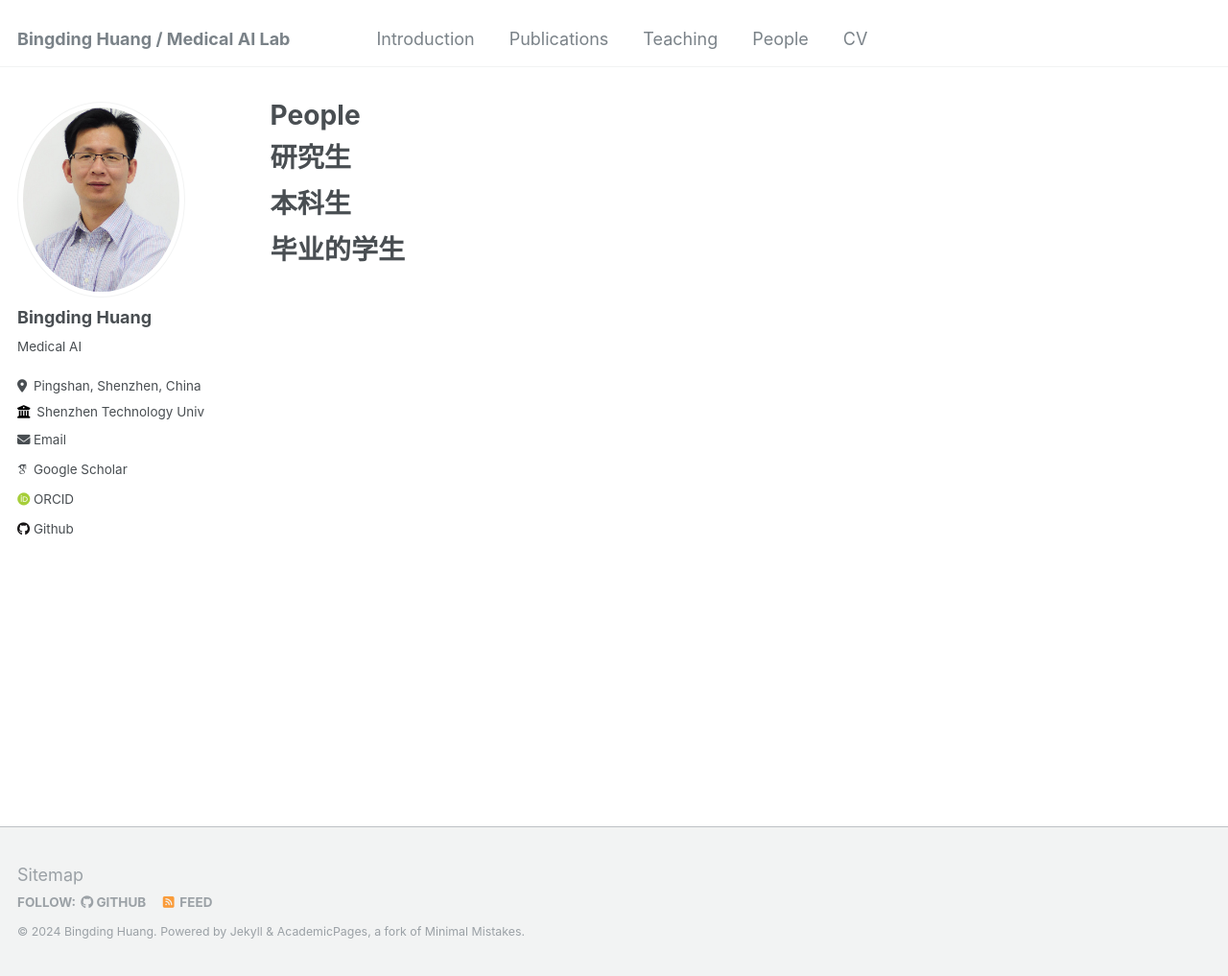
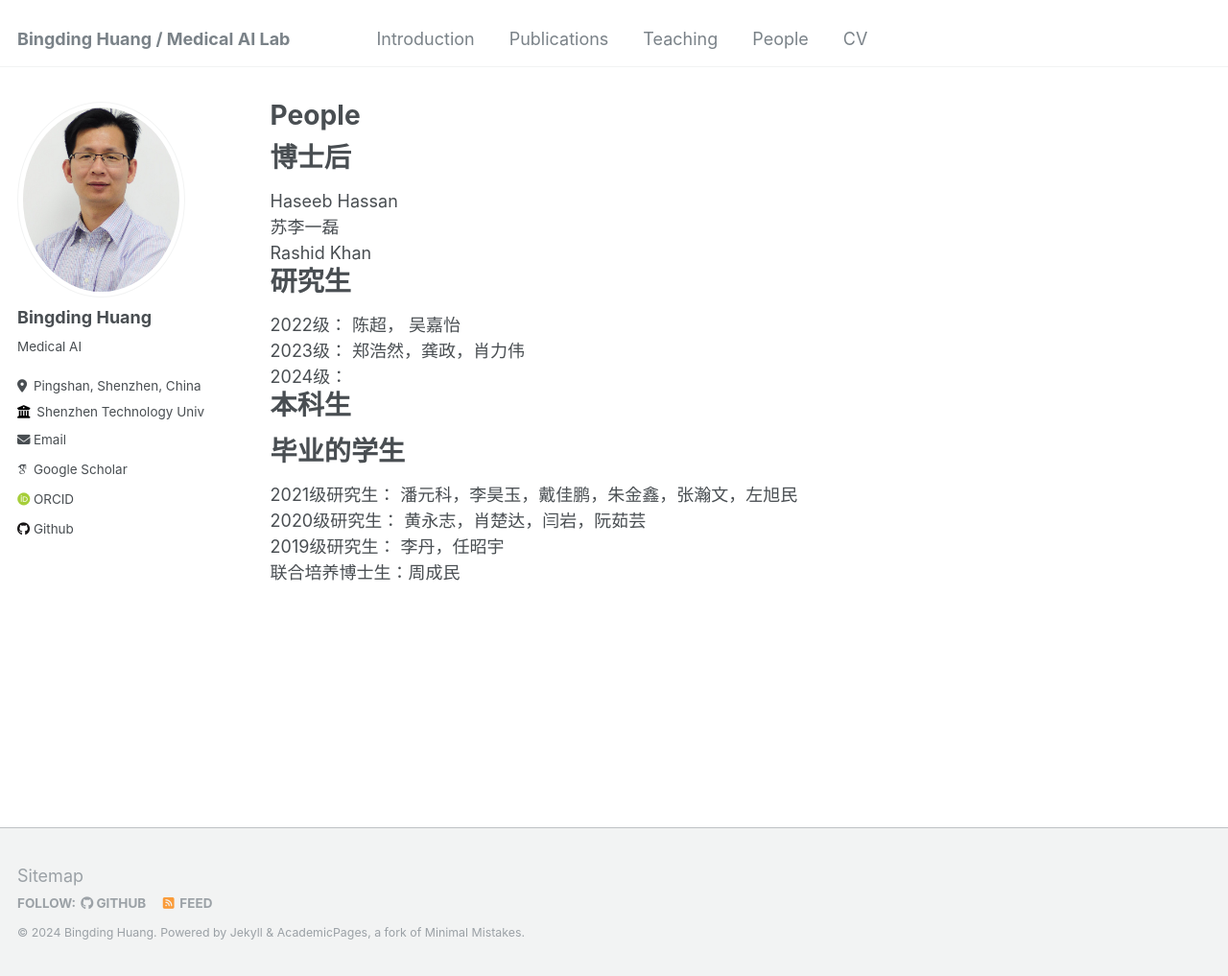
Before and after one commit to bingding/bingding.github.io, a Jekyll site: the page built from _pages/people.html, in a window 1280 px wide and 1017 px high. Shown: the whole window at 96% size. Built offline with Jekyll 4.4.1, drawn with Linux system fonts in a browser that asks for light colours; some web fonts are replaced.

Commit message:
add people

```diff
--- a/_pages/people.html
+++ b/_pages/people.html
@@ -6,15 +6,26 @@ author_profile: true
 ---
 
 {% include base_path %}
+<h1>
+  博士后
+  </h1>
+  Haseeb Hassan <br>
+  苏李一磊 <br>
+  Rashid Khan  <br>
 
 <h1>
-研究生
-</h1>
+研究生</h1>
+2022级： 陈超， 吴嘉怡 <br>
+2023级： 郑浩然，龚政，肖力伟 <br>
+2024级： <br>
 
 <h1>
 本科生
 </h1>
 
 <h1>
-毕业的学生
-</h1>
+毕业的学生</h1>
+2021级研究生： 潘元科，李昊玉，戴佳鹏，朱金鑫，张瀚文，左旭民  <br>
+2020级研究生： 黄永志，肖楚达，闫岩，阮茹芸  <br>
+2019级研究生： 李丹，任昭宇   <br>
+联合培养博士生：周成民  <br>
```
